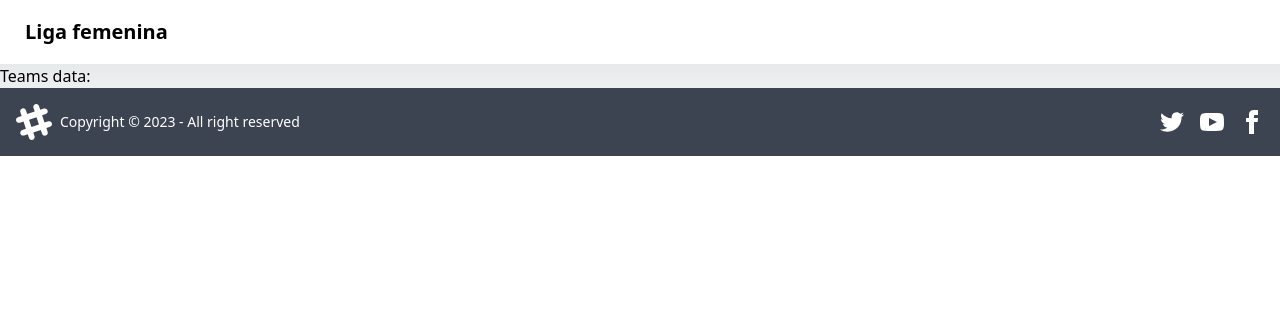
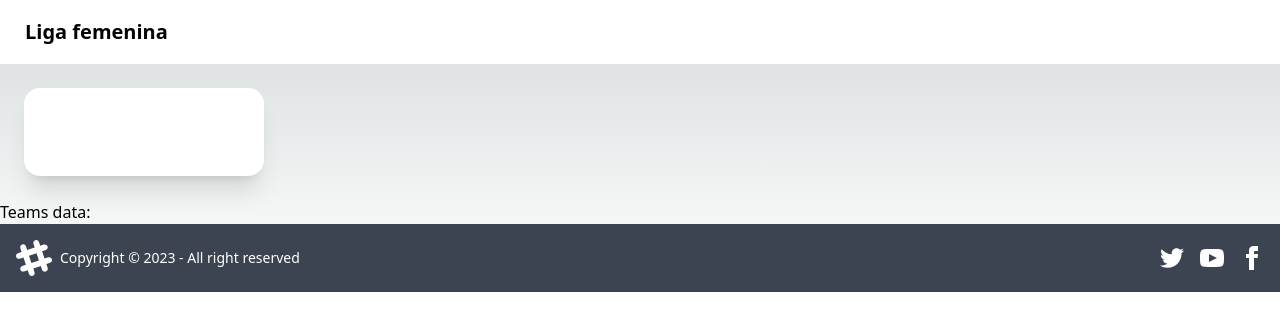
Before and after one commit to davidhurtadodev/edag-front, a Next.js app: page / in a window 1280 px wide. Shown: the top 330 px of the page. Built offline with nearby package versions, Linux system fonts and the light colour scheme.

Commit message:
card changes

```diff
--- a/src/components/Card.jsx
+++ b/src/components/Card.jsx
@@ -1,15 +1,21 @@
+import Link from "next/link";
+
 export function Card({ squad, url_imagen }) {
   return (
-    <div className="card w-96 bg-base-100 shadow-xl">
-      <figure>
-        {/* <img
-          src="/images/stock/photo-1606107557195-0e29a4b5b4aa.jpg"
-          alt="Shoes"
+    <>
+      {/*       <Link key={squad.id} href={`/RecipeDetail/${squad.id}`}> */}
+      <div className='card w-60 m-6 bg-base-100 shadow-xl flex items-center'>
+        <figure className='w-50 rounded-full mt-6 '>
+          {/*  <img
+          src='url_imagen'
+          alt=`${squad}`
         /> */}
-      </figure>
-      <div className="card-body">
-        <h2 className="card-title">{squad}</h2>
+        </figure>
+        <div className='card-body'>
+          <h1 className='card-title'>{squad}</h1>
+        </div>
       </div>
-    </div>
+      {/*       </Link> */}
+    </>
   );
 }
--- a/src/pages/index.js
+++ b/src/pages/index.js
@@ -1,22 +1,19 @@
-import { Inter } from 'next/font/google';
-import { Card } from '@/components/Card';
-import { Grid } from '@/components/Grid';
+import { Inter } from "next/font/google";
+import { Card } from "@/components/Card";
+import { Grid } from "@/components/Grid";
 
-const inter = Inter({ subsets: ['latin'] });
-
+const inter = Inter({ subsets: ["latin"] });
 
 import { Layout } from "@/components/Layout";
 import { TeamCard } from "@/components/TeamCard";
 
-
 export default function Home() {
   return (
     <div>
-
       <Layout>
+        <Card />
         <TeamCard />
       </Layout>
-
     </div>
   );
 }
```
